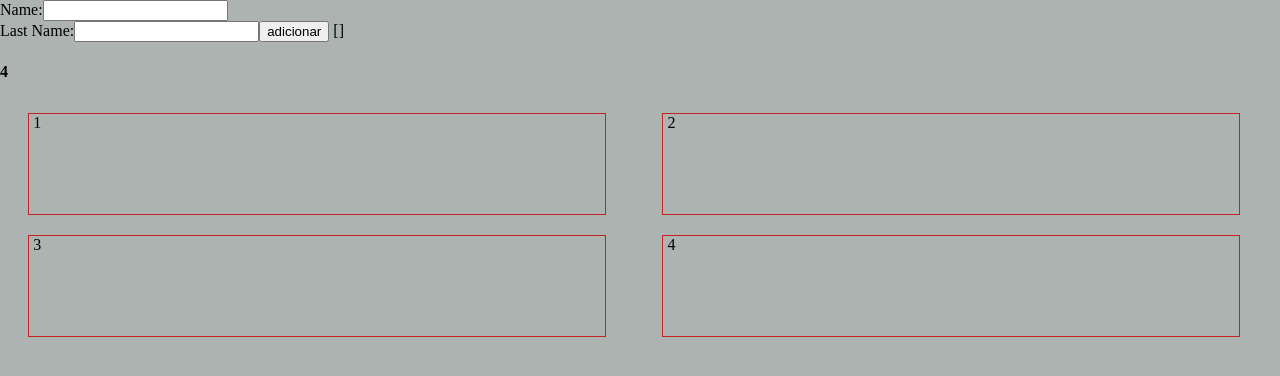
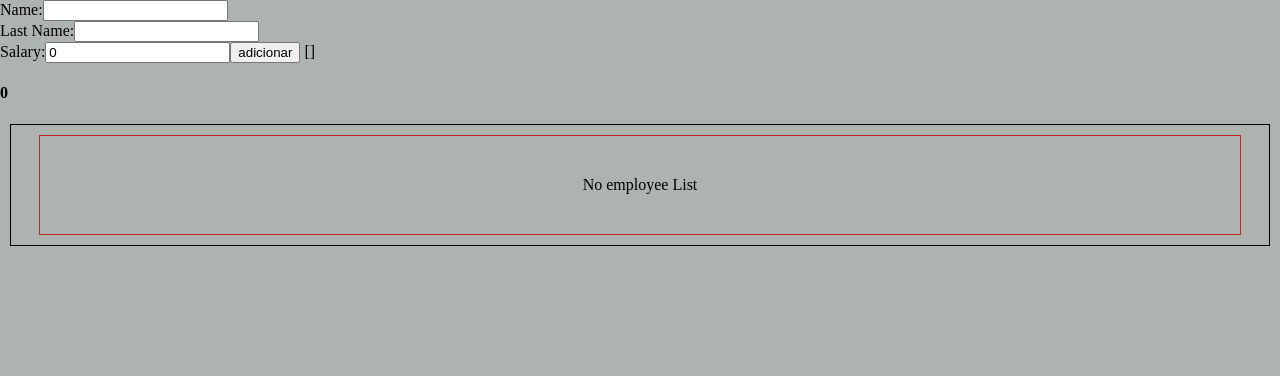
Before and after one commit to emiliojva/emiliojva-son-angular2-sete, an Angular app: page / in a window 1280 px wide. Shown: the top 376 px of the page. Built offline with nearby package versions, Linux system fonts and the light colour scheme.

Commit message:
Lidando com coleção de dados

```diff
--- a/src/app/_app-root/app.component.html
+++ b/src/app/_app-root/app.component.html
@@ -1,8 +1,11 @@
 <employee-new></employee-new>
 
 <section>
+  <employee-list ></employee-list>
+  <!-- Uso do ng-content
   <employee-list>1</employee-list>
   <employee-list>2</employee-list>
   <employee-list>3</employee-list>
   <employee-list>4</employee-list>
+-->
 </section>
--- a/src/app/employee-list/employee-list.component.html
+++ b/src/app/employee-list/employee-list.component.html
@@ -1 +1,15 @@
-<div class="employee-card">&nbsp;<ng-content></ng-content></div>
+<section>
+
+  <!-- <div class="employee-card">&nbsp;<ng-content></ng-content></div> -->
+  <div class="employee-no-list" *ngIf="employees.length==0">
+    No employee List
+  </div>
+
+  <div class="employee-card" *ngFor="let emp of employees">
+    <!-- <div>Name: {{ emp.name }}</div> -->
+    <div [innerHTML]=" 'Name:'+ emp.name "></div>
+    <!-- <div>Salary: {{ emp.salary }}</div> -->
+    <div [innerHTML]=" 'Salary:'+ emp.salary "></div>
+  </div>
+
+</section>
--- a/src/app/employee-list/employee-list.component.scss
+++ b/src/app/employee-list/employee-list.component.scss
@@ -2,6 +2,21 @@
   display: inline-block;
   border: 1px solid var(--color-red);
   width: 45%;
-  min-height: 100px;
   margin: 10px 2.2%;
+  padding: 40px 0px;
+  text-align: center;
+  // float: left;
 }
+
+.employee-no-list {
+  display: block;
+  border: 1px solid var(--color-red);
+  margin: 10px 2.2%;
+  padding: 40px 0px;
+  text-align: center;
+}
+
+section {
+  border: 1px solid black;
+  margin: 0px 10px;
+}
--- a/src/app/employee-list/employee-list.component.ts
+++ b/src/app/employee-list/employee-list.component.ts
@@ -1,4 +1,6 @@
 import { Component, OnInit } from '@angular/core';
+import { Employee } from '../mocks/employees';
+import {employees} from '../mocks/employees';
 
 @Component({
   selector: 'employee-list',
@@ -7,6 +9,8 @@ import { Component, OnInit } from '@angular/core';
 })
 export class EmployeeListComponent implements OnInit {
 
+  employees: Array<Employee> = employees;
+
   constructor() { }
 
   ngOnInit(): void {
--- a/src/app/employee-new/employee-new.component.html
+++ b/src/app/employee-new/employee-new.component.html
@@ -3,6 +3,9 @@
 <br>
 <label for="name">Last Name:</label>
 <input type="text" [(ngModel)]="lastName"/>
+<br>
+<label for="salary">Salary:</label>
+<input type="number" [(ngModel)]="salary"/>
 
 <button type="button" (click)="addEmployee($event)">adicionar</button>
 
@@ -10,8 +13,7 @@
 
 <h4>{{name}}</h4>
 <h4>{{lastName}}</h4>
-<h4>{{2+2}}</h4>
-
+<h4>{{salary}}</h4>
 
 
 <!-- [name] - responde ao Component(Model)-->
--- a/src/app/employee-new/employee-new.component.ts
+++ b/src/app/employee-new/employee-new.component.ts
@@ -1,4 +1,5 @@
 import { Component, OnInit } from '@angular/core';
+import {employees as employeesMock, Employee} from '../mocks/employees';
 
 @Component({
   selector: 'employee-new',
@@ -8,8 +9,10 @@ import { Component, OnInit } from '@angular/core';
 export class EmployeeNewComponent implements OnInit {
 
   public name:string = ''; // property bind []
+  public salary:number = 0;
   public lastName:string = ''; // reativa [(ngModel)]
-  employees:Array<any> = [];
+  // employees:Array<any> = [];
+  employees:Array<Employee> = employeesMock;
 
   constructor() {
     // setTimeout(()=>{ this.name = "Mateus meu filho lindo" },3000)
@@ -18,7 +21,8 @@ export class EmployeeNewComponent implements OnInit {
   ngOnInit(): void {}
 
   addEmployee(event){
-    this.employees.push(this.name);
+    // this.employees.push(this.name);
+    this.employees.push({name:this.name, salary:this.salary});
     console.log(this.employees);
   }
 
--- /dev/null
+++ b/src/app/mocks/employees.ts
@@ -0,0 +1,10 @@
+export interface Employee
+{
+  name: string;
+  salary: number;
+}
+
+export const employees: Array<Employee> = [
+  // {name:"Teste", salary:1000},
+  // {name:"Teste2", salary:1000},
+];
```
Also changed, not shown: 2 other files (tests, documents, lock files or other folders).
